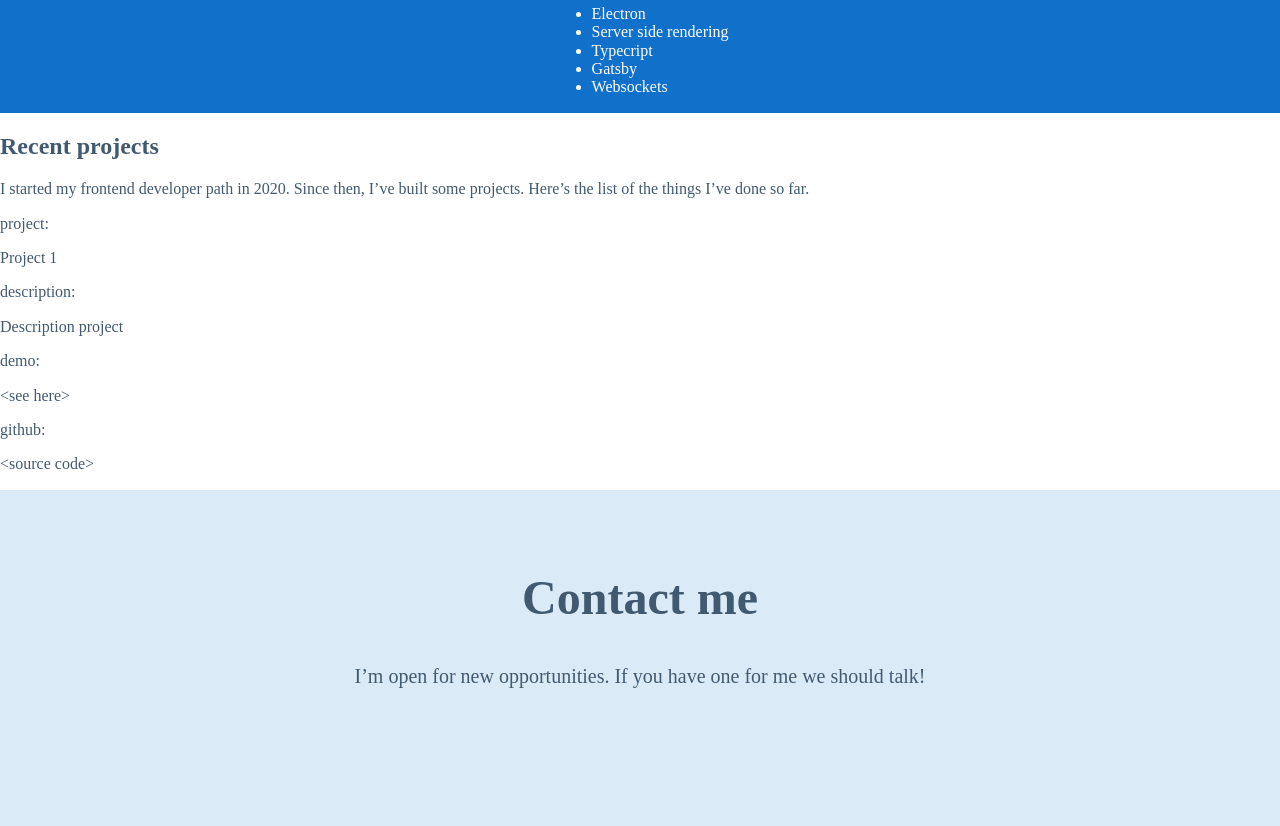
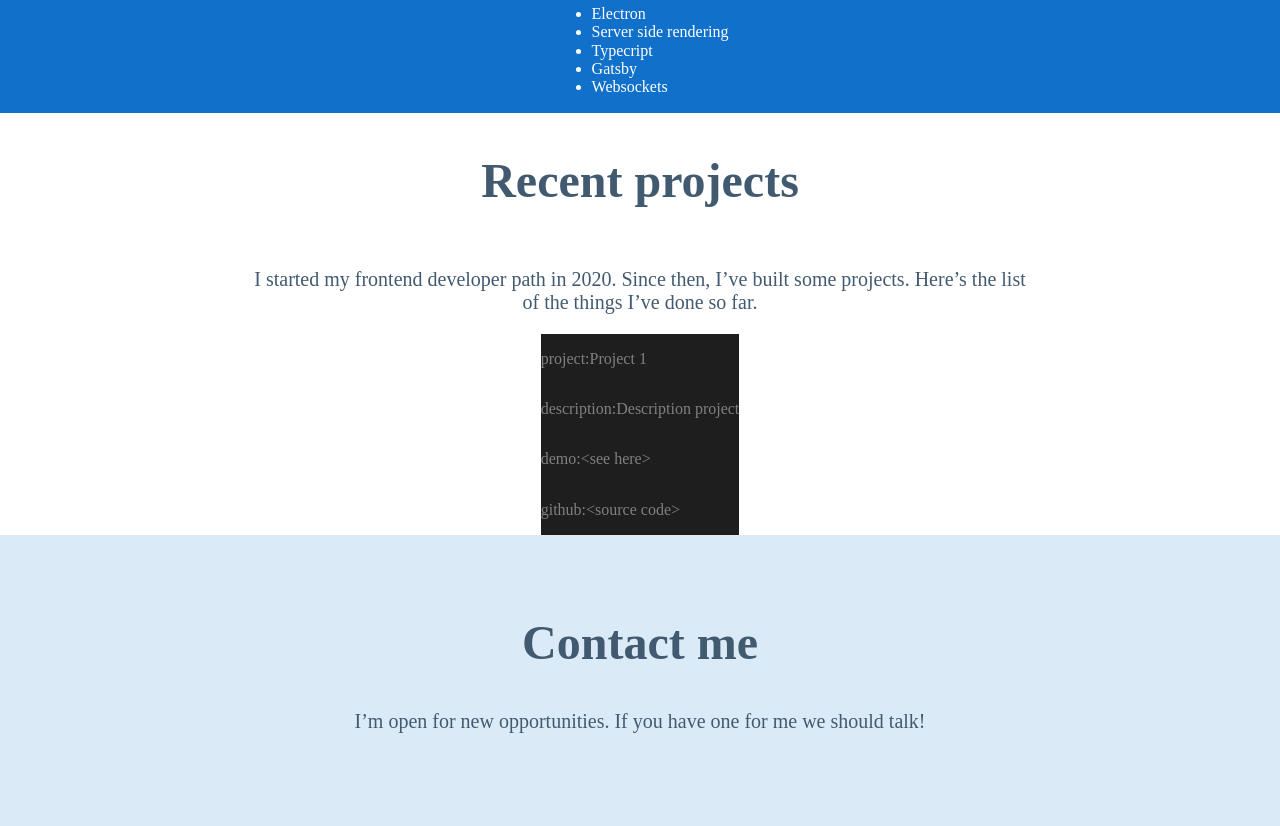
Before and after one commit to lukaszTyczka/lukaszTyczka.github.io, a website built with webpack: page src/pages/index.html in a window 1280 px wide. Shown: the part 2028-2854 px from the top of the page. Built offline with nearby package versions, Linux system fonts and the light colour scheme.

Commit message:
basic styling entirely web

```diff
--- a/src/pages/index.html
+++ b/src/pages/index.html
@@ -133,14 +133,22 @@
         Here’s the list of the things I’ve done so far.</h2>
       <div class="projects_container">
         <article class="project">
+          <div class="project__row">
             <p class="project__tag">project:</p>
             <p class="project__name">Project 1</p>
+          </div>
+          <div class="project__row">
             <p class="project__tag">description:</p>
             <p class="project__description">Description project</p>
+          </div>
+          <div class="project__row">
             <p class="project__tag">demo:</p>
             <p class="project__demo-link">&lt;see here&gt;</p>
+          </div>
+          <div class="project__row">
             <p class="project__tag">github:</p>
             <p class="project__demo-link">&lt;source code&gt;</p>
+          </div>
         </article>
       </div>
     </section>
--- a/src/scss/modules/projects.scss
+++ b/src/scss/modules/projects.scss
@@ -0,0 +1,21 @@
+.projects {
+    display: flex;
+    flex-direction: column;
+    justify-content: center;
+    align-items: center;
+    &_title {
+        font-size: 48px;
+    }
+    &_describe {
+        max-width: 782px;
+        font-size: 20px;
+        text-align: center;
+    }
+}
+.project {
+    background: $grey1;
+    color: $grey4;
+    &__row {
+        display: flex;
+    }
+}
```
Lines whose indentation alone changed are shown as unchanged.
